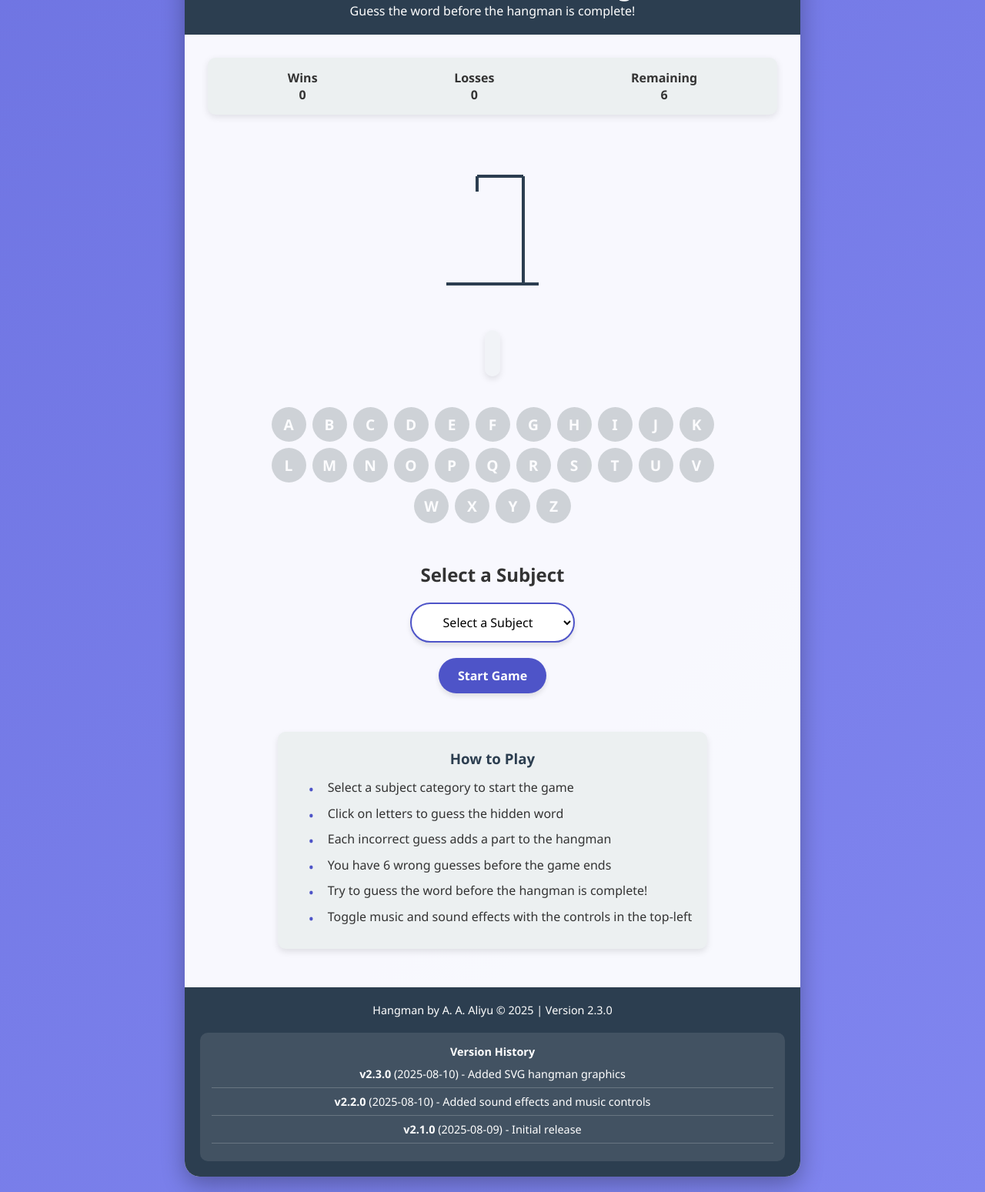
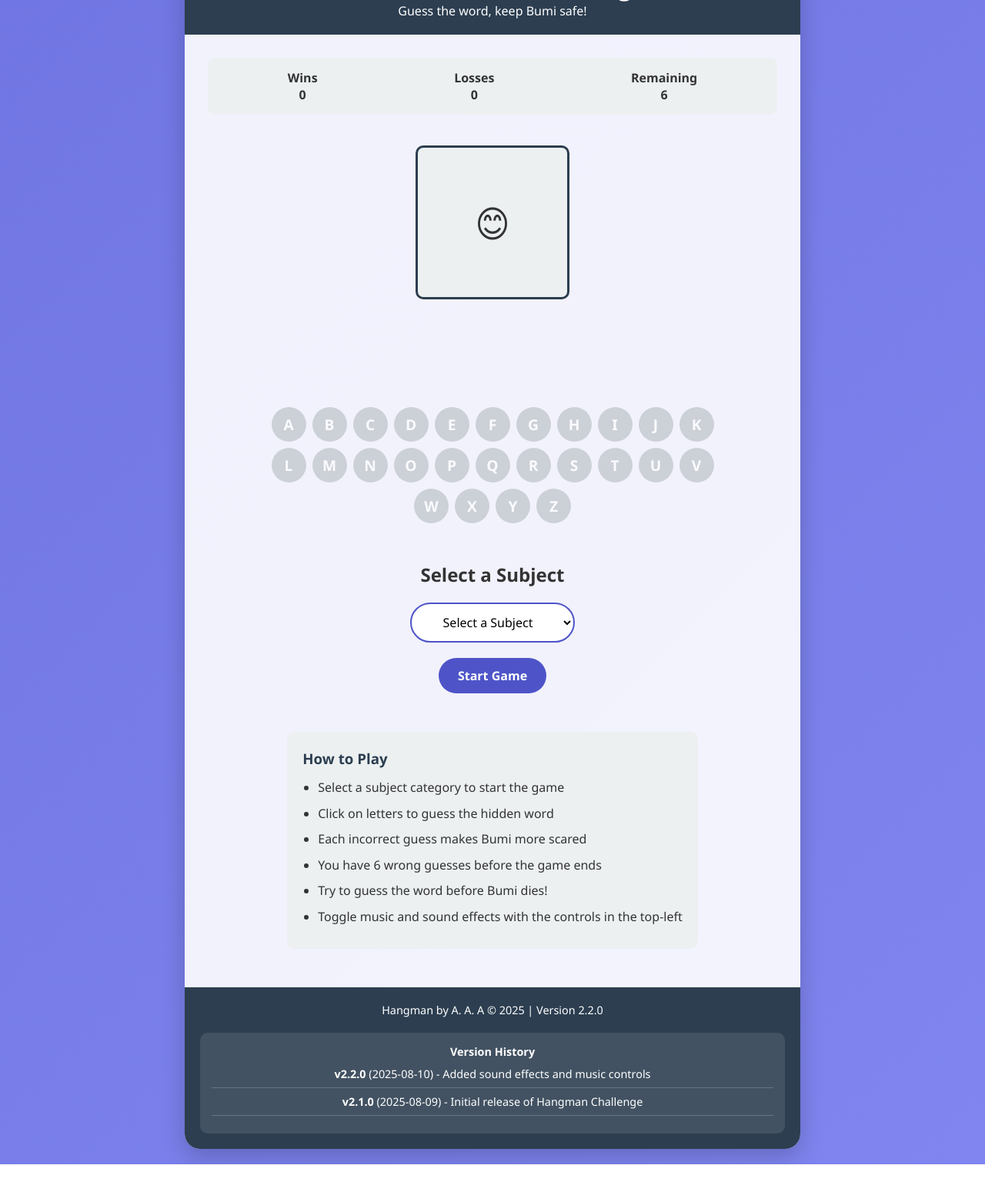
Before and after one commit to aaaliyu269/word-guess, a plain HTML site: page index.html in a window 1280 px wide. Shown: the part 80-1629 px from the top of the page at 77% size. After the commit the page ends 1593 px from the top, so only its background shows below. Drawn offline with Linux system fonts and the light colour scheme.

Commit message:
Update index.html

```diff
--- a/index.html
+++ b/index.html
@@ -3,7 +3,12 @@
 <head>
     <meta charset="UTF-8">
     <meta name="viewport" content="width=device-width, initial-scale=1.0">
-    <title>Word Guess Challenge | Enhanced</title>
+    <title>Word Guess | Version 2.2.0</title>
+
+    <!-- Version tracking -->
+    <meta name="version" content="2.2.0">
+    <meta name="build-date" content="2025-08-10">
+
     <style>
         :root {
             --primary: #4e54c8;
@@ -45,9 +50,9 @@
         .container {
             width: 100%;
             max-width: 800px;
-            background: rgba(255, 255, 255, 0.95);
+            background: rgba(255, 255, 255, 0.9);
             border-radius: 20px;
-            box-shadow: 0 10px 30px rgba(0, 0, 0, 0.3);
+            box-shadow: 0 10px 30px rgba(0, 0, 0, 0.2);
             overflow: hidden;
             position: relative;
         }
@@ -118,7 +123,6 @@
             padding: 15px;
             border-radius: 10px;
             font-weight: bold;
-            box-shadow: 0 3px 10px rgba(0,0,0,0.1);
         }
 
         .score-item {
@@ -127,14 +131,18 @@
 
         .hangman-container {
             margin: 20px 0;
+        }
+
+        .hangman-image {
             width: 200px;
             height: 200px;
-            position: relative;
-        }
-
-        .hangman-svg {
-            width: 100%;
-            height: 100%;
+            background: var(--light);
+            border-radius: 10px;
+            display: flex;
+            align-items: center;
+            justify-content: center;
+            font-size: 3rem;
+            border: 3px solid var(--dark);
         }
 
         .word-display {
@@ -145,11 +153,6 @@
             text-align: center;
             min-height: 60px;
             color: var(--dark);
-            font-weight: bold;
-            padding: 10px;
-            background: rgba(236, 240, 241, 0.5);
-            border-radius: 10px;
-            box-shadow: 0 4px 8px rgba(0,0,0,0.1);
         }
 
         .letters-container {
@@ -175,35 +178,26 @@
             display: flex;
             align-items: center;
             justify-content: center;
-            box-shadow: 0 4px 6px rgba(0,0,0,0.1);
         }
 
         .letter-btn:hover:not(:disabled) {
             background: var(--secondary);
             transform: translateY(-3px);
-            box-shadow: 0 6px 10px rgba(0, 0, 0, 0.15);
+            box-shadow: 0 5px 10px rgba(0, 0, 0, 0.1);
         }
 
         .letter-btn:disabled {
             background: #bdc3c7;
             cursor: not-allowed;
             opacity: 0.7;
-            transform: none;
-            box-shadow: none;
         }
 
         .game-end {
             text-align: center;
-            padding: 30px;
+            padding: 20px;
             margin: 20px 0;
             border-radius: 10px;
             display: none;
-            animation: fadeIn 0.5s ease;
-        }
-
-        @keyframes fadeIn {
-            from { opacity: 0; transform: translateY(20px); }
-            to { opacity: 1; transform: translateY(0); }
         }
 
         .win-message {
@@ -219,14 +213,12 @@
         .game-end h3 {
             font-size: 1.8rem;
             margin-bottom: 15px;
-            color: var(--dark);
         }
 
         .controls {
             display: flex;
             gap: 15px;
             margin-top: 20px;
-            justify-content: center;
         }
 
         .btn {
@@ -241,7 +233,6 @@
             align-items: center;
             justify-content: center;
             gap: 8px;
-            box-shadow: 0 4px 6px rgba(0,0,0,0.1);
         }
 
         .btn-primary {
@@ -252,7 +243,7 @@
         .btn-primary:hover {
             background: var(--secondary);
             transform: translateY(-3px);
-            box-shadow: 0 6px 12px rgba(0, 0, 0, 0.15);
+            box-shadow: 0 5px 15px rgba(0, 0, 0, 0.2);
         }
 
         .btn-success {
@@ -260,19 +251,9 @@
             color: white;
         }
 
-        .btn-success:hover {
-            background: #43a047;
-            transform: translateY(-3px);
-        }
-
         .btn-warning {
             background: var(--warning);
             color: white;
-        }
-
-        .btn-warning:hover {
-            background: #f57c00;
-            transform: translateY(-3px);
         }
 
         .subject-selector {
@@ -293,7 +274,6 @@
             width: 100%;
             max-width: 300px;
             text-align: center;
-            box-shadow: 0 4px 6px rgba(0,0,0,0.1);
         }
 
         .instructions {
@@ -302,32 +282,19 @@
             border-radius: 10px;
             margin: 20px 0;
             line-height: 1.6;
-            box-shadow: 0 4px 8px rgba(0,0,0,0.1);
         }
 
         .instructions h3 {
             margin-bottom: 10px;
             color: var(--dark);
-            text-align: center;
         }
 
         .instructions ul {
             padding-left: 20px;
-            list-style-type: none;
         }
 
         .instructions li {
             margin-bottom: 8px;
-            position: relative;
-            padding-left: 25px;
-        }
-
-        .instructions li:before {
-            content: "•";
-            color: var(--primary);
-            position: absolute;
-            left: 0;
-            font-size: 1.2rem;
         }
 
         footer {
@@ -368,7 +335,7 @@
                 letter-spacing: 6px;
             }
 
-            .hangman-container {
+            .hangman-image {
                 width: 150px;
                 height: 150px;
             }
@@ -398,8 +365,8 @@
                 <button id="sfx-toggle" class="sound-btn active">🔊</button>
             </div>
             <h1>🎮 Word Guess Challenge</h1>
-            <p>Guess the word before the hangman is complete!</p>
-            <div class="version-info">Version: 2.3.0</div>
+            <p>Guess the word, keep Bumi safe!</p>
+            <div class="version-info">Version: 2.2.0</div>
         </header>
 
         <main class="game-container">
@@ -419,9 +386,9 @@
             </div>
 
             <div class="hangman-container">
-                <svg class="hangman-svg" id="hangman-svg" viewBox="0 0 200 200" preserveAspectRatio="xMidYMid meet">
-                    <!-- SVG will be generated here -->
-                </svg>
+                <div class="hangman-image" id="hangman-image">
+                    😊
+                </div>
             </div>
 
             <div class="word-display" id="word-display">
@@ -476,26 +443,23 @@
                 <ul>
                     <li>Select a subject category to start the game</li>
                     <li>Click on letters to guess the hidden word</li>
-                    <li>Each incorrect guess adds a part to the hangman</li>
+                    <li>Each incorrect guess makes Bumi more scared</li>
                     <li>You have 6 wrong guesses before the game ends</li>
-                    <li>Try to guess the word before the hangman is complete!</li>
+                    <li>Try to guess the word before Bumi dies!</li>
                     <li>Toggle music and sound effects with the controls in the top-left</li>
                 </ul>
             </div>
         </main>
 
         <footer>
-            <p>Hangman by A. A. Aliyu &copy; 2025 | Version 2.3.0</p>
+            <p>Hangman by A. A. A &copy; 2025 | Version 2.2.0</p>
             <div class="version-history">
                 <h4>Version History</h4>
-                <div class="version-item">
-                    <strong>v2.3.0</strong> (2025-08-10) - Added SVG hangman graphics
-                </div>
                 <div class="version-item">
                     <strong>v2.2.0</strong> (2025-08-10) - Added sound effects and music controls
                 </div>
                 <div class="version-item">
-                    <strong>v2.1.0</strong> (2025-08-09) - Initial release
+                    <strong>v2.1.0</strong> (2025-08-09) - Initial release of Hangman Challenge
                 </div>
             </div>
         </footer>
@@ -504,31 +468,36 @@
     <!-- Audio elements for sound effects - using local files in an "audio" folder -->
     <audio id="background-music" loop>
         <source src="audio/background-music.mp3" type="audio/mpeg">
+        Your browser does not support the audio element.
     </audio>
     <audio id="correct-sound">
         <source src="audio/Open Up.mp3" type="audio/mpeg">
+        Your browser does not support the audio element.
     </audio>
     <audio id="wrong-sound">
         <source src="audio/Ping.mp3" type="audio/mpeg">
+        Your browser does not support the audio element.
     </audio>
     <audio id="win-sound">
         <source src="audio/win-sound.mp3" type="audio/mpeg">
+        Your browser does not support the audio element.
     </audio>
     <audio id="lose-sound">
         <source src="audio/lose-sound.mp3" type="audio/mpeg">
+        Your browser does not support the audio element.
     </audio>
 
     <script>
         // Game data with words for different subjects
         const wordsBySubject = {
             accounting: ["ASSET", "LIABILITY", "EQUITY", "DEBIT", "CREDIT", "REVENUE", "EXPENSE", "JOURNAL", "LEDGER", "BALANCE", "ACCOUNT", "FINANCE", "BUDGET", "FISCAL", "AUDIT", "INCOME", "TAXES", "RECEIVABLE", "PAYABLE", "DEPRECIATION", "PROFIT", "LOSS"],
-            biology: ["CELL", "GENE", "DNA", "PROTEIN", "PHOTOSYNTHESIS", "ORGANISM", "ECOSYSTEM", "BIOME", "MUTUALISM", "PARASITISM", "NICHE", "HEREDITY", "EVOLUTION", "MITOCHONDRIA", "CHLOROPLAST", "NUCLEUS", "BACTERIA", "VIRUS", "SPECIES", "BIOSPHERE", "RESPIRATION", "POPULATION", "MUTATION", "ENZYME", "CHROMOSOME"],
+            biology: ["CELL", "GENE", "DNA", "PROTEIN", "PHOTOSYNTHESIS", "ORGANISM", "ECOSYSTEM", "BIOME", "MUTUALISM", "PARASITISM", "HEREDITY", "EVOLUTION", "MITOCHONDRIA", "CHLOROPLAST", "NUCLEUS", "BACTERIA", "VIRUS", "SPECIES", "BIOSPHERE", "NICHE", "RESPIRATION", "POPULATION", "MUTATION", "ENZYME", "CHROMOSOME"],
             building: ["CONCRETE", "FOUNDATION", "SCAFFOLD", "PLUMBING", "CARPENTRY", "WIRING", "BRICKLAYING", "ROOFING", "MASONRY", "INSULATION", "PLANNING", "BLUEPRINT", "SQUARE", "LEVEL", "HAMMER", "NAIL", "GIRDER", "TRUSS", "DRYWALL", "DUCTWORK", "FAUCET", "GUTTER"],
             chemistry: ["ELEMENT", "ATOM", "MOLECULE", "BONDING", "CATALYST", "SOLUTION", "REACTION", "COMPOUND", "ACID", "BASE", "ALKALINE", "PERIODIC", "NEUTRON", "PROTON", "ELECTRON", "ISOTOPE", "OXIDATION", "REDUCTION", "POLYMER", "SYNTHESIS", "VALENCE", "COMBUSTION"],
             law: ["JUDGMENT", "STATUTE", "LAWYER", "COURT", "WITNESS", "JURY", "DEFENSE", "PROSECUTION", "EVIDENCE", "CONTRACT", "TORT", "CONSTITUTION", "LEGISLATION", "CRIMINAL", "CIVIL", "PLAINTIFF", "DEFENDANT", "APPEAL", "SENTENCE", "VERDICT", "SUBPOENA", "ALIBI"],
-            medicine: ["DIAGNOSIS", "SURGERY", "SYMPTOM", "THERAPY", "ANATOMY", "PHYSIOLOGY", "PHARMACY", "MALARIA", "HOSPITAL", "DISEASE", "TREATMENT", "PATHOLOGY", "IMMUNITY", "PHYSIOTHERAPY", "CHEMOTHERAPY", "VIRUS", "BACTERIA", "HEART", "BLOOD", "BRAIN", "PATIENT", "SHOCK", "MALAISE", "DOCTOR", "PRESCRIPTION", "ANTIBIOTIC", "VACCINE"],
+            medicine: ["DIAGNOSIS", "SURGERY", "SYMPTOM", "THERAPY", "ANATOMY", "PHYSIOLOGY", "PHARMACY", "MALARIA", "HOSPITAL", "DISEASE", "TREATMENT", "PATHOLOGY", "PHYSIOTHERAPY", "CHEMOTHERAPY", "IMMUNITY", "VIRUS", "BACTERIA", "HEART", "BLOOD", "BRAIN", "PATIENT", "SHOCK", "MALAISE", "DOCTOR", "PRESCRIPTION", "ANTIBIOTIC", "VACCINE"],
             physics: ["FORCE", "ENERGY", "VECTOR", "MASS", "GRAVITY", "VELOCITY", "ACCELERATION", "MOMENTUM", "WAVELENGTH", "FRICTION", "CIRCUIT", "VOLTAGE", "CURRENT", "MAGNETISM", "NUCLEAR", "THERMODYNAMICS", "PHOTON", "QUASAR", "QUANTUM", "RELATIVITY", "ENTROPY", "DENSITY"],
-            vetMed: ["VETERINARY", "ANIMAL", "ZOONOSIS","DIAGNOSIS", "SURGICAL", "EQUINE", "FELINE", "CANINE", "BOVINE", "RUMINANT", "AVIAN", "SEPTICAEMIA", "RADIOLOGY", "ASCITIS", "HAEMORRHAGE", "VETERINARIAN", "VACCINATION", "PATHOGENESIS", "PROLAPSE", "DYSTOCIA", "HELMINTHOSIS", "THERIOGENELOGY", "QUARANTINE", "ANAEMIA", "PYREXIA", "ANOREXIA", "VECTOR", "PARASITE", "TREATMENT", "SYMPTOM", "CLINIC", "PATIENT", "HEALTH", "INJECTION", "DISEASE", "ANAESTHESIA", "RABIES", "SUBCUTANEOUS", "ACUTE", "CARDIOMYOPATHY", "SURGEON"],
+            vetMed: ["VETERINARY", "ANIMAL", "ZOONOSIS","DIAGNOSIS", "SURGICAL", "EQUINE", "FELINE", "CANINE", "BOVINE", "RUMINANT", "AVIAN", "SEPTICAEMIA", "RADIOLOGY", "PATHOGENESIS", "HELMINTHOSIS", "PROLAPSE", "DYSTOCIA", "THERIOGENOLOGY", "VETERINARIAN", "VACCINATION", "QUARANTINE", "ANAEMIA", "PYREXIA", "ANOREXIA", "VECTOR", "ASCITIS", "HAEMORRHAGE", "PARASITE", "TREATMENT", "SYMPTOM", "CLINIC", "PATIENT", "HEALTH", "INJECTION", "DISEASE", "ANAESTHESIA", "RABIES", "SUBCUTANEOUS", "ACUTE", "CARDIOMYOPATHY", "SURGEON"],
             animals: ["ELEPHANT", "GIRAFFE", "WHALE", "HOESE", "KANGAROO", "PANDA", "CHEETAH", "DOLPHIN", "CROCODILE", "CAMEL", "BUTTERFLY"],
             countries: ["NIGERIA", "SUDAN", "CHAD", "CAMEROON", "BELGIUM", "CHINA", "CANADA", "BRAZIL", "JAPAN", "GERMANY", "AUSTRALIA", "EGYPT", "ARGENTINA", "THAILAND"],
             programming: ["FUNCTION", "VARIABLE", "ALGORITHM", "DATABASE", "FRAMEWORK", "INTERFACE", "JAVASCRIPT", "RESPONSIVE"],
@@ -550,57 +519,20 @@
             sfxEnabled: true
         };
 
-        // Hangman SVG stages
+        // Hangman stages (using emoji for simplicity)
         const hangmanStages = [
-            // Stage 0: Empty
-            `<path d="M40,180 L160,180 M140,180 L140,40 M140,40 L80,40 M80,40 L80,60" stroke="#2c3e50" stroke-width="4" fill="none"/>`,
-
-            // Stage 1: Head
-            `<path d="M40,180 L160,180 M140,180 L140,40 M140,40 L80,40 M80,40 L80,60" stroke="#2c3e50" stroke-width="4" fill="none"/>
-             <circle cx="80" cy="80" r="20" stroke="#2c3e50" stroke-width="4" fill="none"/>`,
-
-            // Stage 2: Body
-            `<path d="M40,180 L160,180 M140,180 L140,40 M140,40 L80,40 M80,40 L80,60" stroke="#2c3e50" stroke-width="4" fill="none"/>
-             <circle cx="80" cy="80" r="20" stroke="#2c3e50" stroke-width="4" fill="none"/>
-             <line x1="80" y1="100" x2="80" y2="140" stroke="#2c3e50" stroke-width="4"/>`,
-
-            // Stage 3: Left Arm
-            `<path d="M40,180 L160,180 M140,180 L140,40 M140,40 L80,40 M80,40 L80,60" stroke="#2c3e50" stroke-width="4" fill="none"/>
-             <circle cx="80" cy="80" r="20" stroke="#2c3e50" stroke-width="4" fill="none"/>
-             <line x1="80" y1="100" x2="80" y2="140" stroke="#2c3e50" stroke-width="4"/>
-             <line x1="80" y1="120" x2="60" y2="100" stroke="#2c3e50" stroke-width="4"/>`,
-
-            // Stage 4: Right Arm
-            `<path d="M40,180 L160,180 M140,180 L140,40 M140,40 L80,40 M80,40 L80,60" stroke="#2c3e50" stroke-width="4" fill="none"/>
-             <circle cx="80" cy="80" r="20" stroke="#2c3e50" stroke-width="4" fill="none"/>
-             <line x1="80" y1="100" x2="80" y2="140" stroke="#2c3e50" stroke-width="4"/>
-             <line x1="80" y1="120" x2="60" y2="100" stroke="#2c3e50" stroke-width="4"/>
-             <line x1="80" y1="120" x2="100" y2="100" stroke="#2c3e50" stroke-width="4"/>`,
-
-            // Stage 5: Left Leg
-            `<path d="M40,180 L160,180 M140,180 L140,40 M140,40 L80,40 M80,40 L80,60" stroke="#2c3e50" stroke-width="4" fill="none"/>
-             <circle cx="80" cy="80" r="20" stroke="#2c3e50" stroke-width="4" fill="none"/>
-             <line x1="80" y1="100" x2="80" y2="140" stroke="#2c3e50" stroke-width="4"/>
-             <line x1="80" y1="120" x2="60" y2="100" stroke="#2c3e50" stroke-width="4"/>
-             <line x1="80" y1="120" x2="100" y2="100" stroke="#2c3e50" stroke-width="4"/>
-             <line x1="80" y1="140" x2="60" y2="160" stroke="#2c3e50" stroke-width="4"/>`,
-
-            // Stage 6: Right Leg (complete)
-            `<path d="M40,180 L160,180 M140,180 L140,40 M140,40 L80,40 M80,40 L80,60" stroke="#2c3e50" stroke-width="4" fill="none"/>
-             <circle cx="80" cy="80" r="20" stroke="#2c3e50" stroke-width="4" fill="none"/>
-             <line x1="80" y1="100" x2="80" y2="140" stroke="#2c3e50" stroke-width="4"/>
-             <line x1="80" y1="120" x2="60" y2="100" stroke="#2c3e50" stroke-width="4"/>
-             <line x1="80" y1="120" x2="100" y2="100" stroke="#2c3e50" stroke-width="4"/>
-             <line x1="80" y1="140" x2="60" y2="160" stroke="#2c3e50" stroke-width="4"/>
-             <line x1="80" y1="140" x2="100" y2="160" stroke="#2c3e50" stroke-width="4"/>
-             <circle cx="75" cy="75" r="2" fill="#2c3e50"/>
-             <circle cx="85" cy="75" r="2" fill="#2c3e50"/>
-             <path d="M70,85 Q80,95 90,85" stroke="#2c3e50" stroke-width="2" fill="none"/>`
+            "😊", // 0 incorrect guesses
+            "😐", // 1
+            "😕", // 2
+            "😟", // 3
+            "😨", // 4
+            "😰", // 5
+            "💀"  // 6 (game over)
         ];
 
         // DOM elements
         const elements = {
-            hangmanSvg: document.getElementById("hangman-svg"),
+            hangmanImage: document.getElementById("hangman-image"),
             wordDisplay: document.getElementById("word-display"),
             lettersContainer: document.getElementById("letters-container"),
             winMessage: document.getElementById("win-message"),
@@ -631,14 +563,23 @@
             createAlphabetButtons();
             updateGameDisplay();
 
+            // Load sound settings from localStorage
+            const savedMusic = localStorage.getItem("musicEnabled");
+            if (savedMusic !== null) {
+                gameState.musicEnabled = savedMusic === "true";
+                elements.musicToggle.classList.toggle("active", gameState.musicEnabled);
+            }
+
+            const savedSfx = localStorage.getItem("sfxEnabled");
+            if (savedSfx !== null) {
+                gameState.sfxEnabled = savedSfx === "true";
+                elements.sfxToggle.classList.toggle("active", gameState.sfxEnabled);
+            }
+
             // Set initial music state
             if (gameState.musicEnabled) {
                 elements.backgroundMusic.volume = 0.3;
-                try {
-                    elements.backgroundMusic.play();
-                } catch (e) {
-                    console.log("Autoplay blocked by browser");
-                }
+                elements.backgroundMusic.play().catch(e => console.log("Autoplay blocked by browser"));
             }
 
             // Event listeners
@@ -660,6 +601,7 @@
         function toggleMusic() {
             gameState.musicEnabled = !gameState.musicEnabled;
             elements.musicToggle.classList.toggle("active", gameState.musicEnabled);
+            localStorage.setItem("musicEnabled", gameState.musicEnabled);
 
             if (gameState.musicEnabled) {
                 elements.backgroundMusic.play();
@@ -672,6 +614,7 @@
         function toggleSfx() {
             gameState.sfxEnabled = !gameState.sfxEnabled;
             elements.sfxToggle.classList.toggle("active", gameState.sfxEnabled);
+            localStorage.setItem("sfxEnabled", gameState.sfxEnabled);
         }
 
         // Play sound effect
@@ -714,6 +657,11 @@
             // Hide win/lose messages
             elements.winMessage.style.display = "none";
             elements.loseMessage.style.display = "none";
+
+            // Play background music if enabled
+            if (gameState.musicEnabled) {
+                elements.backgroundMusic.play();
+            }
 
             updateGameDisplay();
         }
@@ -765,9 +713,8 @@
 
         // Update the game display
         function updateGameDisplay() {
-            // Update hangman SVG
-            const stage = Math.min(gameState.incorrectGuesses, hangmanStages.length - 1);
-            elements.hangmanSvg.innerHTML = hangmanStages[stage];
+            // Update hangman image
+            elements.hangmanImage.textContent = hangmanStages[gameState.incorrectGuesses];
 
             // Update word display
             let displayText = "";
```
